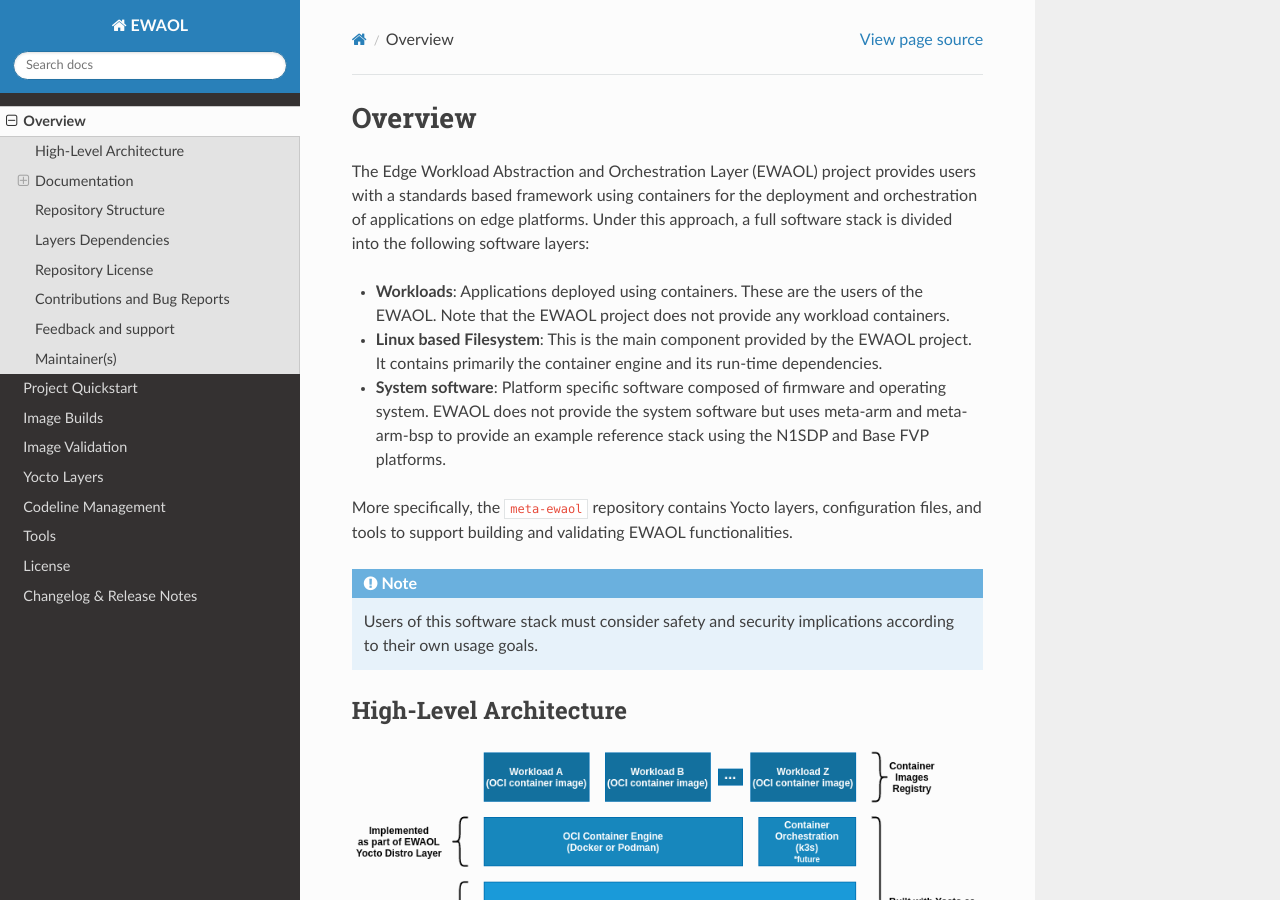
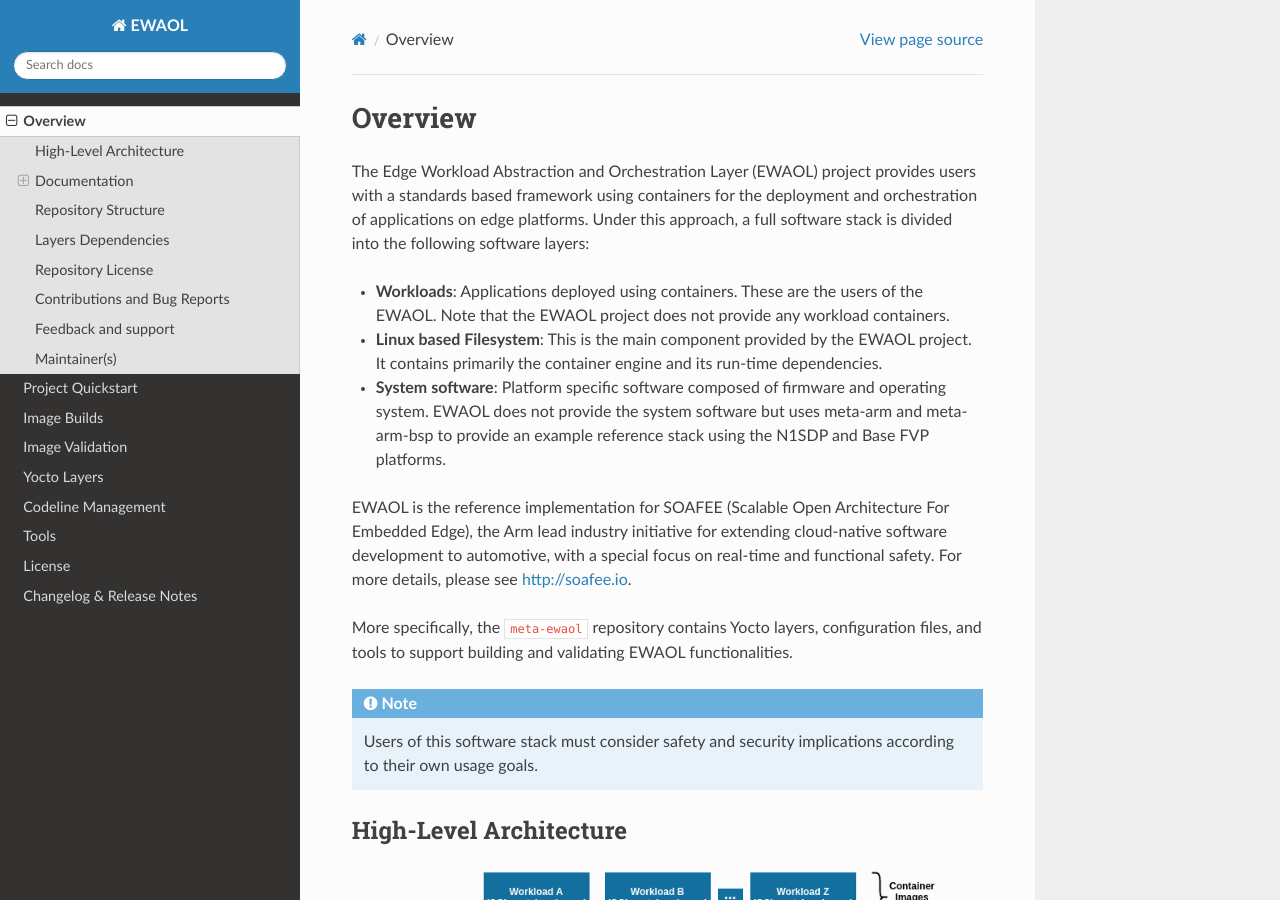
Before and after one commit to chaoge525/soafee_demo, a Sphinx documentation site: the page built from documentation/overview.rst, in a window 1280 px wide and 900 px high. Built offline with Sphinx 7.4.7 and the Read the Docs theme 2.0.0, drawn with Linux system fonts in a browser that asks for light colours.

Commit message:
doc: Add link to SOAFEE URL in the Overview page
Issue-Id: SCM-3318
Signed-off-by: Diego Sueiro <diego.sueiro@arm.com>
Change-Id: I977ab8485eb377630e9f5741f30f55a7be864300

```diff
--- a/documentation/changelog.rst
+++ b/documentation/changelog.rst
@@ -20,6 +20,7 @@ Documentation:
   * CI Build Tool documentation fixes
   * Refactor Sphinx auto section labels and cross-references links
   * Added public documentation URL
+  * Added link to SOAFEE URL
 
 Limitations
 ===========
--- a/documentation/overview.rst
+++ b/documentation/overview.rst
@@ -18,6 +18,11 @@ software stack is divided into the following software layers:
   operating system. EWAOL does not provide the system software but uses meta-arm
   and meta-arm-bsp to provide an example reference stack using the N1SDP and
   Base FVP platforms.
+
+EWAOL is the reference implementation for SOAFEE (Scalable Open Architecture
+For Embedded Edge), the Arm lead industry initiative for extending cloud-native
+software development to automotive, with a special focus on real-time and
+functional safety. For more details, please see `<http://soafee.io>`_.
 
 More specifically, the ``meta-ewaol`` repository contains Yocto layers,
 configuration files, and tools to support building and validating EWAOL
```
Also changed, not shown: 1 other file.
